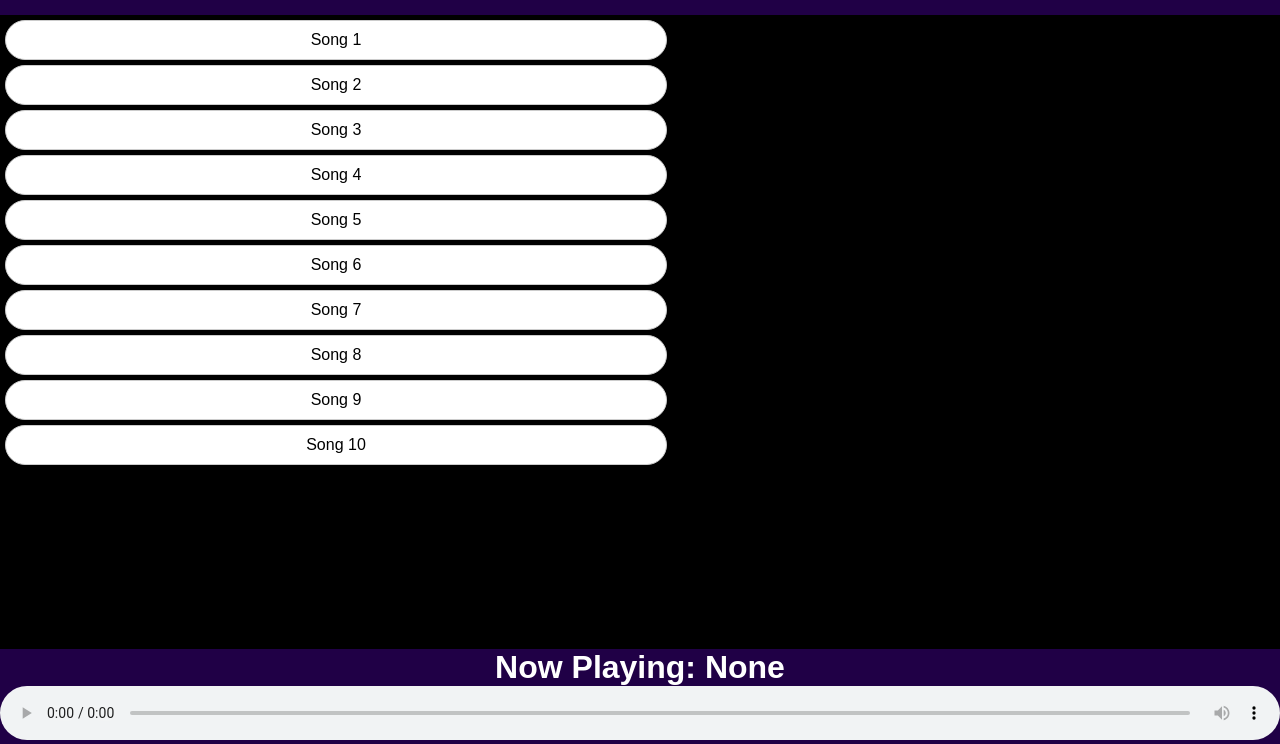
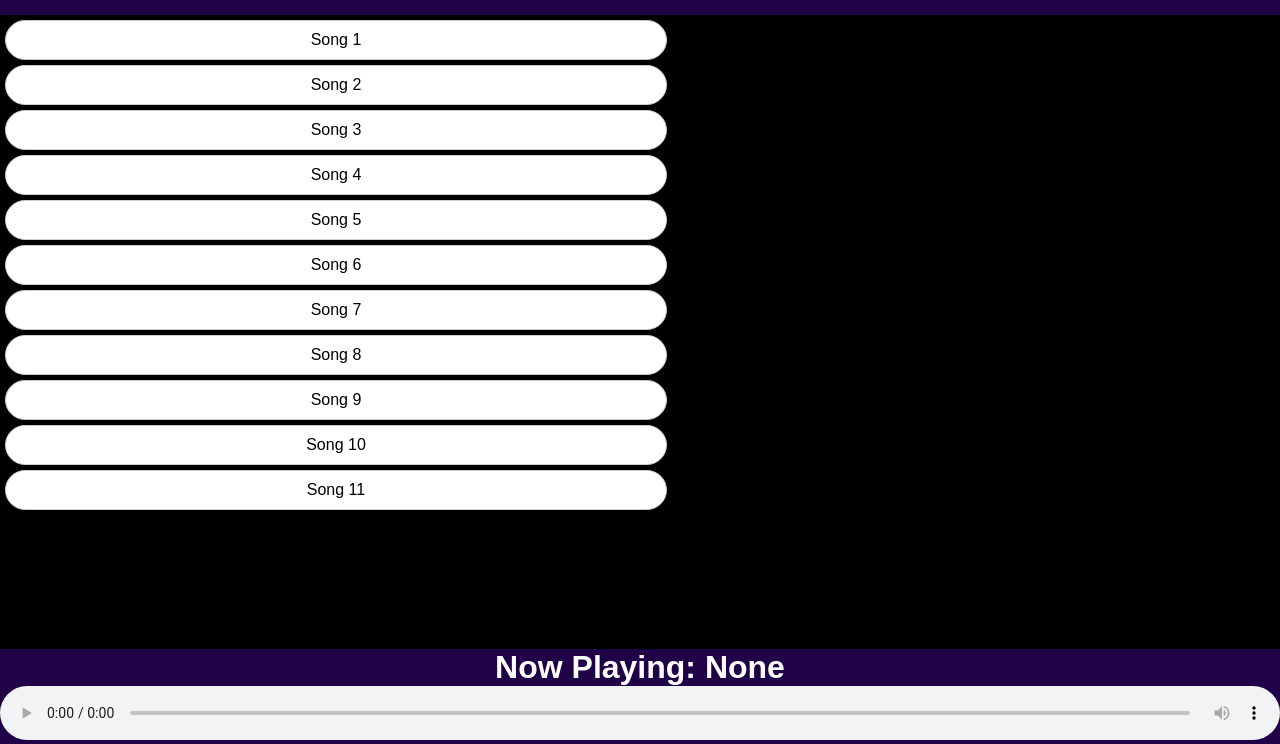
Before and after one commit to nikhil02032005/kaku12, a plain HTML site: page index.html in a window 1280 px wide. Shown: the part 56-800 px from the top of the page. Drawn offline with Linux system fonts and the light colour scheme.

Commit message:
update website content

```diff
--- a/index.html
+++ b/index.html
@@ -40,6 +40,7 @@
       <li class="song-item" >Song 8</li>
       <li class="song-item" >Song 9</li>
       <li class="song-item" >Song 10</li>
+      <li class="song-item" >Song 11</li>
 
   </ul>
   </div>
```
